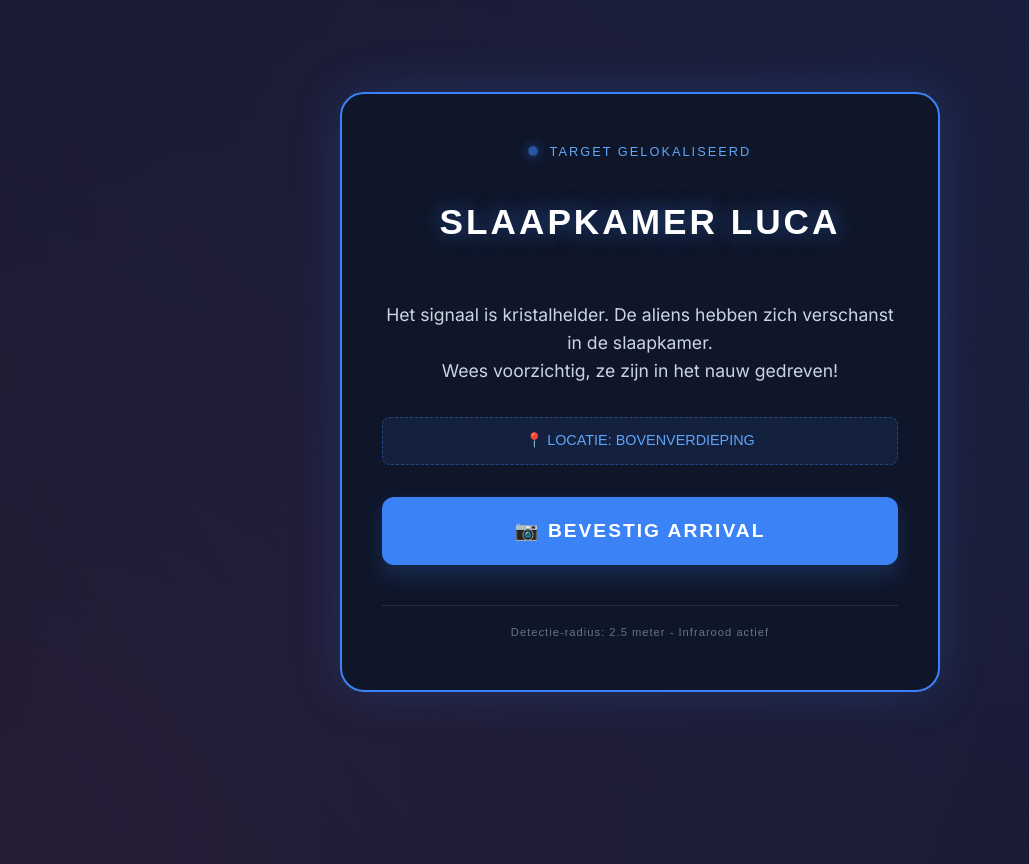
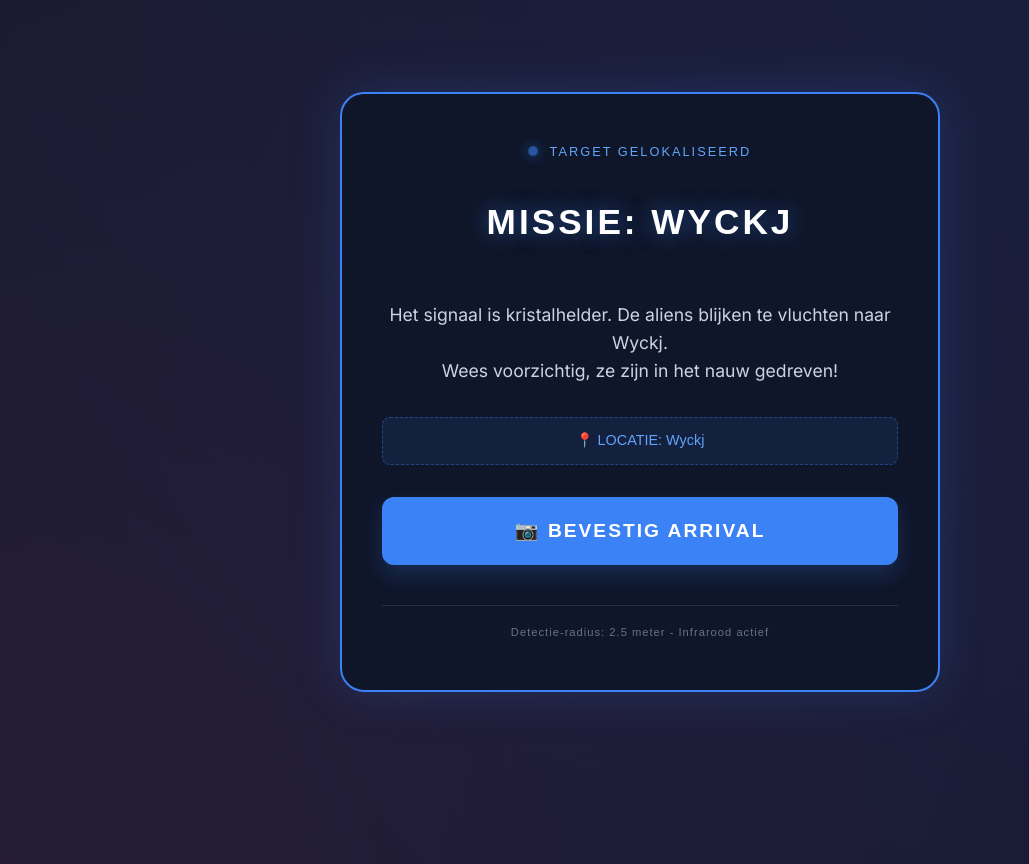
Before and after one commit to x4b5/game2026, a SvelteKit app: page /game/theta-pulse-19/luca-scan in a window 1280 px wide. Shown: the whole page, without its empty margins (0-1029 px from the left). Built offline with nearby package versions, Linux system fonts and the light colour scheme.

Commit message:
text: update Wyckj references on Luca scan page

```diff
--- a/src/routes/game/theta-pulse-19/luca-scan/+page.svelte
+++ b/src/routes/game/theta-pulse-19/luca-scan/+page.svelte
@@ -110,15 +110,14 @@
             <span>TARGET GELOKALISEERD</span>
         </div>
 
-        <h1>SLAAPKAMER LUCA</h1>
+        <h1>MISSIE: WYCKJ</h1>
 
         {#if isScanning}
             <div class="scanner-container" transition:slide>
                 <div class="scanner-info">
                     <p>
-                        Scan de QR-code in de <strong
-                            >Slaapkamer van Luca</strong
-                        > om de ontsnapte aliens in de val te lokken.
+                        Scan de QR-code bij <strong>Wyckj</strong> om de ontsnapte
+                        aliens in de val te lokken.
                     </p>
                 </div>
                 <div id="reader"></div>
@@ -129,11 +128,11 @@
         {:else}
             <div class="briefing">
                 <p>
-                    Het signaal is kristalhelder. De aliens hebben zich
-                    verschanst in de slaapkamer. <br />
+                    Het signaal is kristalhelder. De aliens blijken te vluchten
+                    naar Wyckj. <br />
                     Wees voorzichtig, ze zijn in het nauw gedreven!
                 </p>
-                <div class="location-hint">📍 LOCATIE: BOVENVERDIEPING</div>
+                <div class="location-hint">📍 LOCATIE: Wyckj</div>
                 <button class="scan-btn" onclick={startScanner}>
                     📷 BEVESTIG ARRIVAL
                 </button>
```
